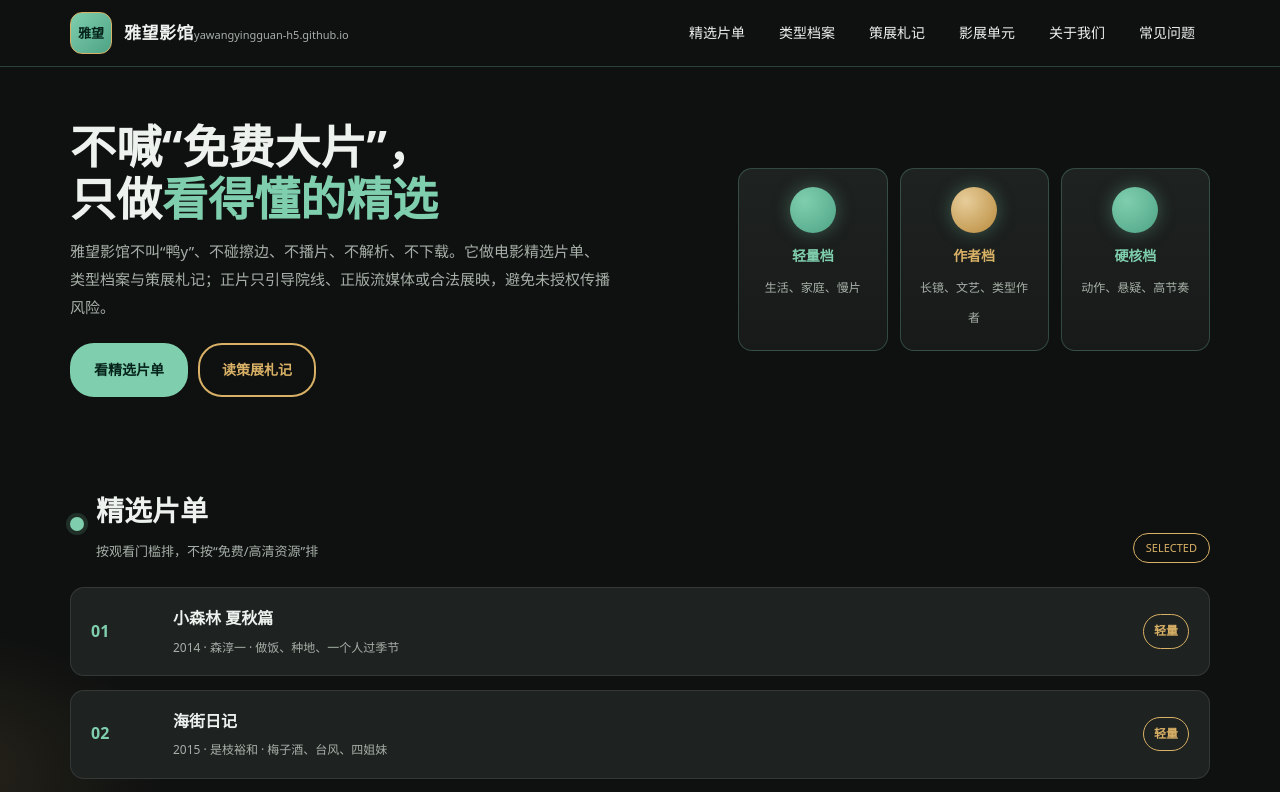
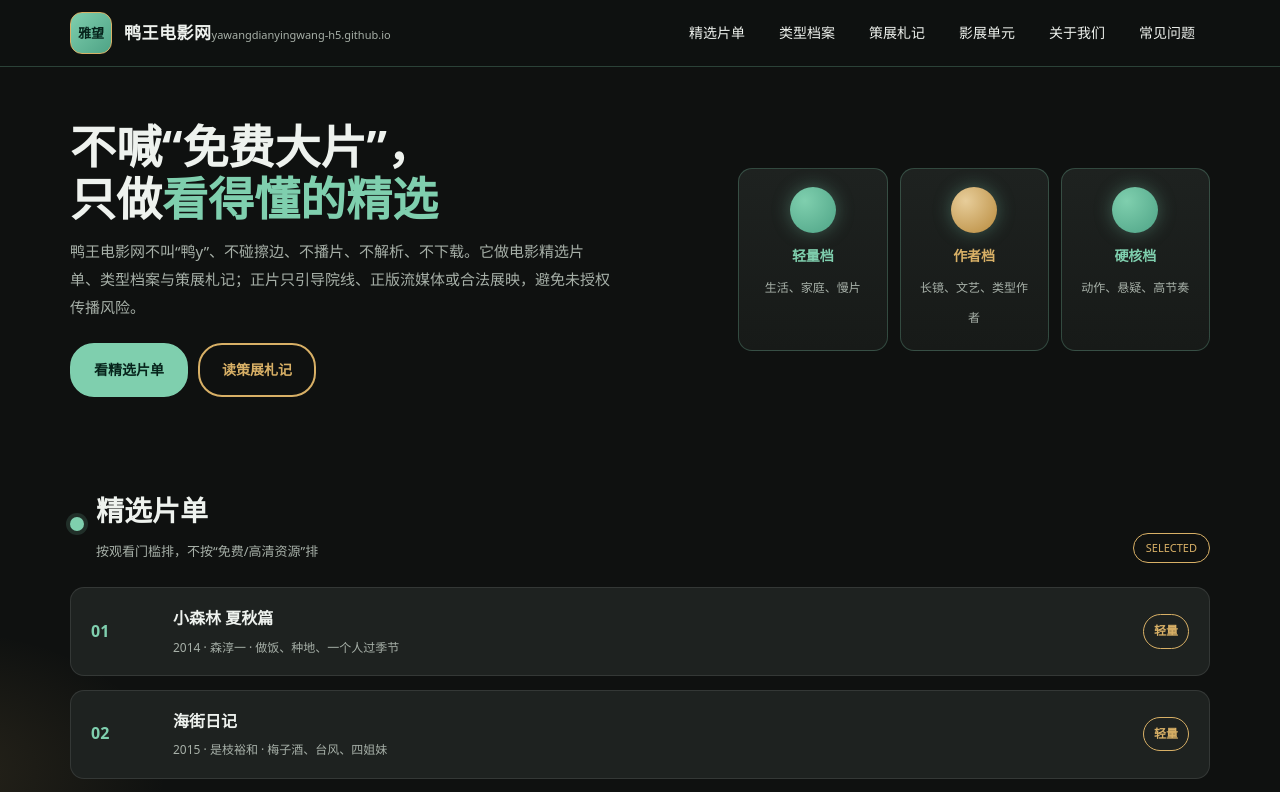
Before and after one commit to yawangdianyingwang-h5/yawangdianyingwang-h5.github.io, a plain HTML site: page index.html in a window 1280 px wide. Shown: the top 792 px of the page. Drawn offline with Linux system fonts and the light colour scheme.

Commit message:
Update index.html

```diff
--- a/index.html
+++ b/index.html
@@ -4,17 +4,17 @@
 <link rel="icon" href="favicon.ico" type="image/x-icon">
 <meta charset="UTF-8" />
 <meta name="viewport" content="width=device-width, initial-scale=1" />
-<title>雅望影馆----yawangyingguan-h5</title>
-<meta name="description" content="雅望影馆（yawangyingguan-h5）做电影精选片单、类型档案与策展札记，静态示例单页；不提供在线播放、解析与下载。" />
-<meta name="keywords" content="雅望影馆, yawangyingguan-h5, 电影片单, 类型档案, 策展札记, 影展单元" />
-<link rel="canonical" href="https://yawangyingguan-h5.github.io/" />
+<title>鸭王电影网----yawangdianyingwang-h5</title>
+<meta name="description" content="鸭王电影网（yawangdianyingwang-h5）做电影精选片单、类型档案与策展札记，静态示例单页；不提供在线播放、解析与下载。" />
+<meta name="keywords" content="鸭王电影网, yawangdianyingwang-h5, 电影片单, 类型档案, 策展札记, 影展单元" />
+<link rel="canonical" href="https://yawangdianyingwang-h5.github.io/" />
 <meta property="og:type" content="website" />
-<meta property="og:title" content="雅望影馆" />
-<meta property="og:url" content="https://yawangyingguan-h5.github.io/" />
+<meta property="og:title" content="鸭王电影网" />
+<meta property="og:url" content="https://yawangdianyingwang-h5.github.io/" />
 <meta property="og:description" content="电影精选片单、类型档案与策展札记静态示例站。" />
 <meta name="twitter:card" content="summary_large_image" />
-<meta name="twitter:title" content="雅望影馆" />
-<meta name="twitter:description" content="yawangyingguan-h5 电影片单与类型档案单页。" />
+<meta name="twitter:title" content="鸭王电影网" />
+<meta name="twitter:description" content="yawangdianyingwang-h5 电影片单与类型档案单页。" />
 <style>
 :root{
   --bg:#0f1110;
@@ -147,7 +147,7 @@ a{color:inherit;text-decoration:none}
 
 <header class="site-header">
   <div class="wrap nav">
-    <a class="brand" href="#top"><span class="seal">雅望</span><span class="txt"><b>雅望影馆</b><span>yawangyingguan-h5.github.io</span></span></a>
+    <a class="brand" href="#top"><span class="seal">雅望</span><span class="txt"><b>鸭王电影网</b><span>yawangdianyingwang-h5.github.io</span></span></a>
     <nav class="menu" id="menu">
       <a href="#playlist">精选片单</a>
       <a href="#archive">类型档案</a>
@@ -165,7 +165,7 @@ a{color:inherit;text-decoration:none}
     <div class="wrap hero-grid">
       <div>
         <h1>不喊“免费大片”，<br>只做<em>看得懂的精选</em></h1>
-        <p>雅望影馆不叫“鸭y”、不碰擦边、不播片、不解析、不下载。它做电影精选片单、类型档案与策展札记；正片只引导院线、正版流媒体或合法展映，避免未授权传播风险。</p>
+        <p>鸭王电影网不叫“鸭y”、不碰擦边、不播片、不解析、不下载。它做电影精选片单、类型档案与策展札记；正片只引导院线、正版流媒体或合法展映，避免未授权传播风险。</p>
         <div class="actions">
           <a class="btn" href="#playlist">看精选片单</a>
           <a class="btn btn-outline" href="#notes">读策展札记</a>
@@ -252,7 +252,7 @@ a{color:inherit;text-decoration:none}
         <span class="tag">ABOUT</span>
       </div>
       <div class="about-row">
-        <div class="about-box"><div class="ico">🎬</div><h3>站点定位</h3><p>雅望影馆是电影精选片单、类型档案与策展札记示例站，部署于GitHub Pages，无后端、无片源。</p></div>
+        <div class="about-box"><div class="ico">🎬</div><h3>站点定位</h3><p>鸭王电影网是电影精选片单、类型档案与策展札记示例站，部署于GitHub Pages，无后端、无片源。</p></div>
         <div class="about-box"><div class="ico">🗂️</div><h3>页面结构</h3><p>单文件index.html，CSS/JS内联；含精选片单、类型档案、策展札记、影展单元、关于我们、常见问题。</p></div>
         <div class="about-box"><div class="ico">⚖️</div><h3>合规边界</h3><p>不提供未授权播放/解析/下载；片名/导演/类型均为示例。做视听服务须《信息网络传播视听节目许可证》、ICP备案与版权授权。[2,16](@ref)</p></div>
       </div>
@@ -266,7 +266,7 @@ a{color:inherit;text-decoration:none}
         <span class="tag">FAQ</span>
       </div>
       <div class="faq-box">
-        <details class="faq-line" open><summary>“雅望影馆”和“鸭y电影网”一样吗？<span class="plus">+</span></summary><p>不一样。原“鸭y”易擦边、易仿资源站；雅望只做正派精选片单与札记，不提供正片、不解析、不下载。</p></details>
+        <details class="faq-line" open><summary>“鸭王电影网”和“鸭y电影网”一样吗？<span class="plus">+</span></summary><p>不一样。原“鸭y”易擦边、易仿资源站；雅望只做正派精选片单与札记，不提供正片、不解析、不下载。</p></details>
         <details class="faq-line"><summary>片单里的电影能在线免费看吗？<span class="plus">+</span></summary><p>不能。所有片名、导演、类型、札记均为示例数据；正片请走院线、正版流媒体、电影资料馆或合法展映。[18](@ref)</p></details>
         <details class="faq-line"><summary>做真·电影站要什么资质？<span class="plus">+</span></summary><p>只做文字/海报/简介且不开播，重点做著作权授权、ICP备案与内容审核；若提供在线视听，需相应《信息网络传播视听节目许可证》。[2,17](@ref)</p></details>
         <details class="faq-line"><summary>为什么不用“免费/全网资源/高清解析”？<span class="plus">+</span></summary><p>这类词常指向未授权聚合；无授权传播影视可承担民事赔偿、行政处罚，营利严重可涉刑。[8,18](@ref)</p></details>
@@ -279,13 +279,13 @@ a{color:inherit;text-decoration:none}
 <footer class="footer">
   <div class="wrap">
     <div class="foot-wrap">
-      <div><div class="foot-brand"><span class="seal">雅望</span><b>雅望影馆</b></div><p>电影精选片单、类型档案与策展札记示例站：只做档案，不提供任何真实影视资源。</p></div>
+      <div><div class="foot-brand"><span class="seal">雅望</span><b>鸭王电影网</b></div><p>电影精选片单、类型档案与策展札记示例站：只做档案，不提供任何真实影视资源。</p></div>
       <div class="foot-col"><h4>栏目</h4><a href="#playlist">精选片单</a><a href="#archive">类型档案</a><a href="#notes">策展札记</a><a href="#units">影展单元</a></div>
       <div class="foot-col"><h4>信息</h4><a href="#about">关于我们</a><a href="#faq">常见问题</a></div>
       <div class="foot-col"><h4>链接</h4><a href="#">首页</a><a href="#">隐私政策</a><a href="#">版权声明</a></div>
     </div>
     <div class="foot-bottom">
-      <span>© 2024 雅望影馆 · https://yawangyingguan-h5.github.io</span>
+      <span>© 2024 鸭王电影网 · https://yawangdianyingwang-h5.github.io</span>
       <span>静态示例模板 · 片名/导演/类型均为示例数据 · 不提供在线播放与下载</span>
     </div>
   </div>
```
